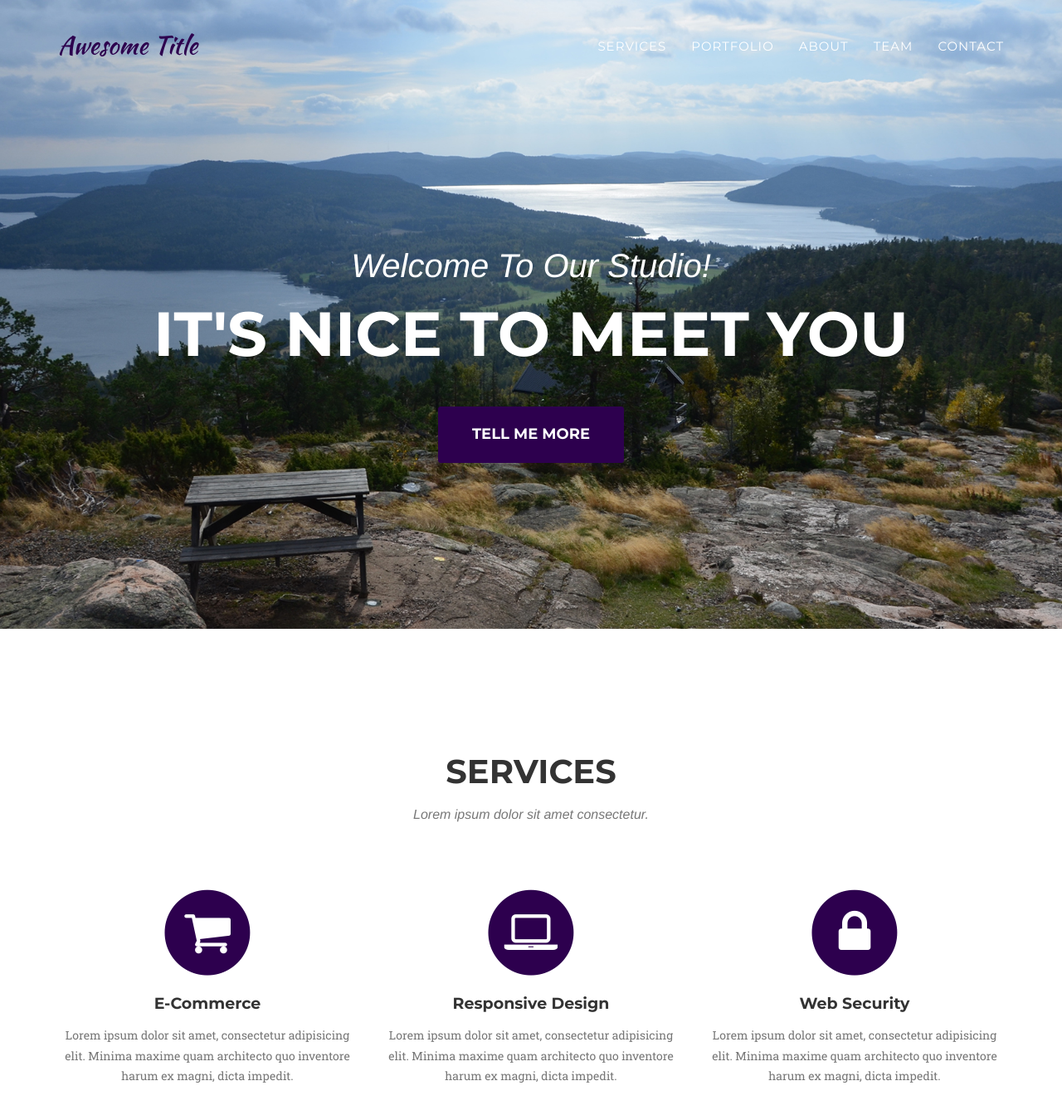
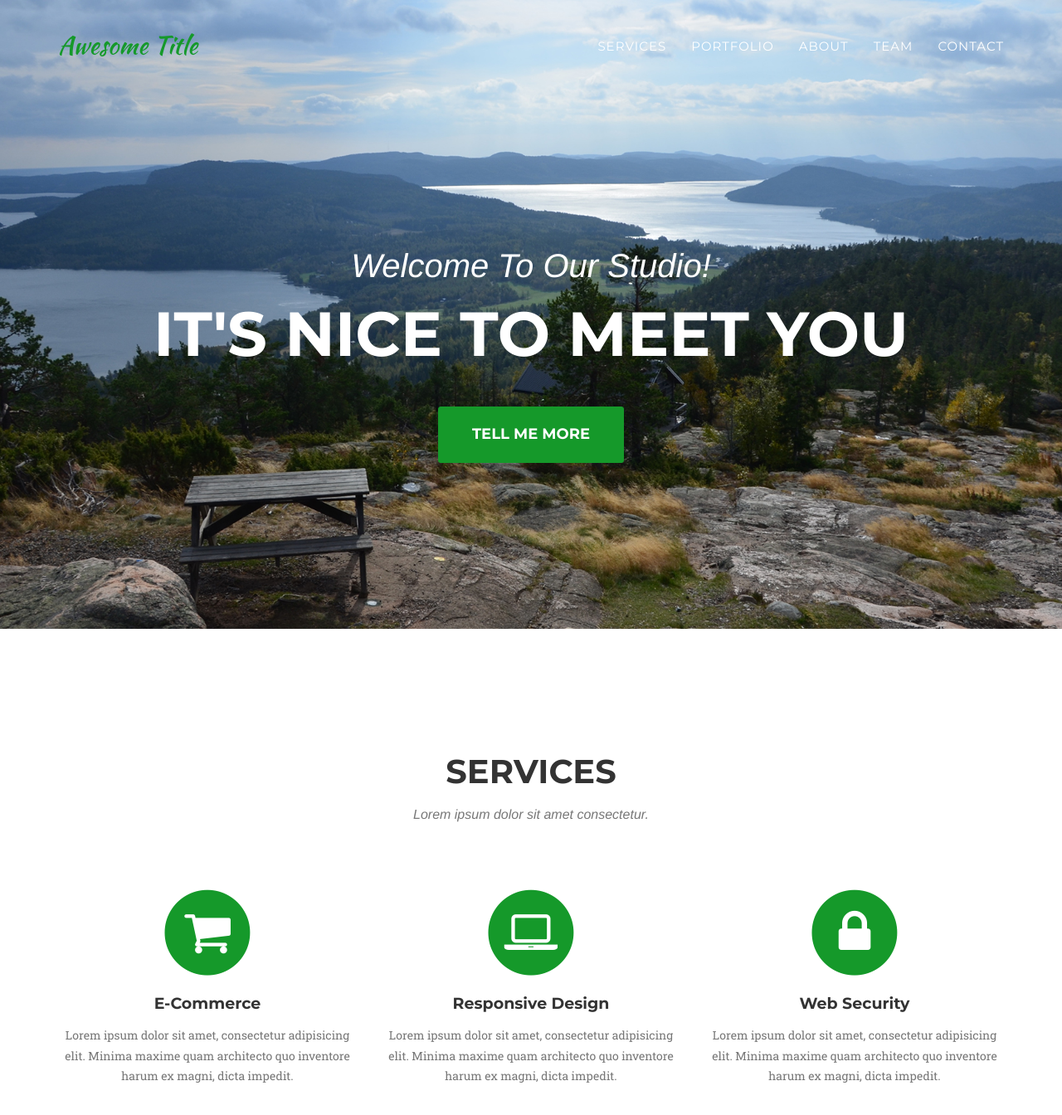
Before and after one commit to marororom/marororom.github.io, a Jekyll site: the page built from index.html, in a window 1280 px wide and 1400 px high. Shown: the top 1344 px of the window at 83% size. Built offline with Jekyll 4.4.1, drawn with Linux system fonts in a browser that asks for light colours; some web fonts are replaced.

Commit message:
changed colors

```diff
--- a/_config.yml
+++ b/_config.yml
@@ -8,8 +8,8 @@ description: "Write an awesome description for your new site here. You can edit
 
 # Color settings (hex-codes without the leading hash-tag)
 color:
-  primary: 2D004E
-  secondary: 48007d
+  primary: 15992A
+  secondary: 2D4A00
   secondary-dark: 333
 
 # Team names, titles and social links
```
